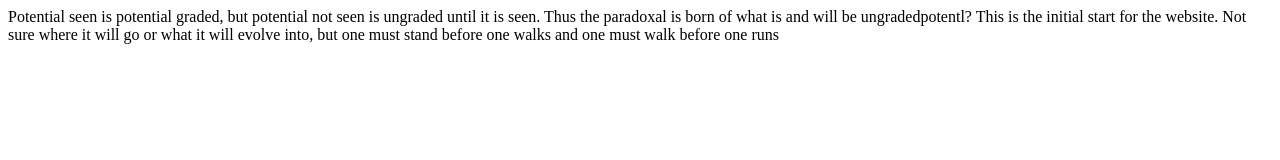
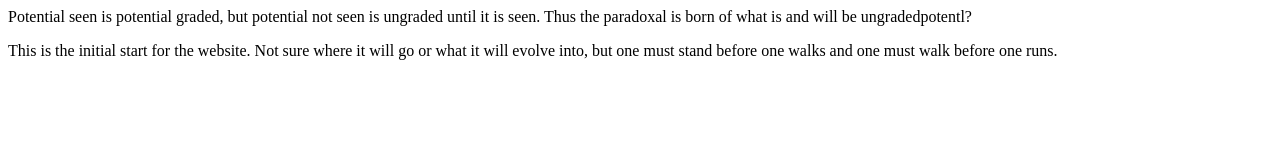
Before and after one commit to UngradedPotential/Website, a plain HTML site: page index.html in a window 1280 px wide. Drawn offline with Linux system fonts and the light colour scheme.

Commit message:
Update index.html

```diff
--- a/index.html
+++ b/index.html
@@ -1,7 +1,7 @@
 <html>
-<title>UngradedPotential</title>
-<p>Potential seen is potential graded, but potential not seen is ungraded until it is seen.  Thus the paradoxal is born of what is and will be ungradedpotentl?
-  This is the initial start for the website.  Not sure where it will go or what it will evolve into, but one must stand before one walks and one must walk before one runs</p>
+<title> UngradedPotential </title>
+<p> Potential seen is potential graded, but potential not seen is ungraded until it is seen.  Thus the paradoxal is born of what is and will be ungradedpotentl? </p>
+<p> This is the initial start for the website.  Not sure where it will go or what it will evolve into, but one must stand before one walks and one must walk before one runs. </p>
 
 
 </html>
```
